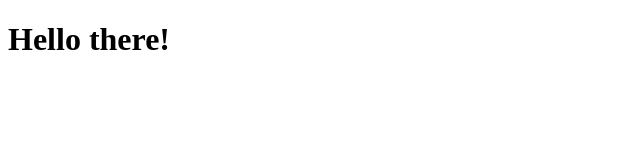
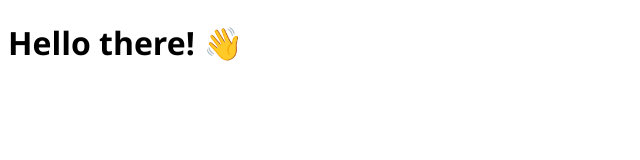
Before and after one commit to nicomiguelino/anthias-poc, a plain HTML site: page nginx_poc/index.html in a window 1280 px wide. Shown: the whole page, without its empty margins (0-640 px from the left). Drawn offline with Linux system fonts and the light colour scheme.

Commit message:
Modify CSS.

```diff
--- a/nginx_poc/index.html
+++ b/nginx_poc/index.html
@@ -3,8 +3,14 @@
 <head>
     <meta charset="UTF-8">
     <title>Obi-Wan Kenobi</title>
+
+    <style>
+    * {
+        font-family: 'Segoe UI';
+    }
+    </style>
 </head>
 <body>
-    <h1>Hello there!</h1>
+    <h1>Hello there! 👋</h1>
 </body>
 </html>
```
Also changed, not shown: 1 other file.
